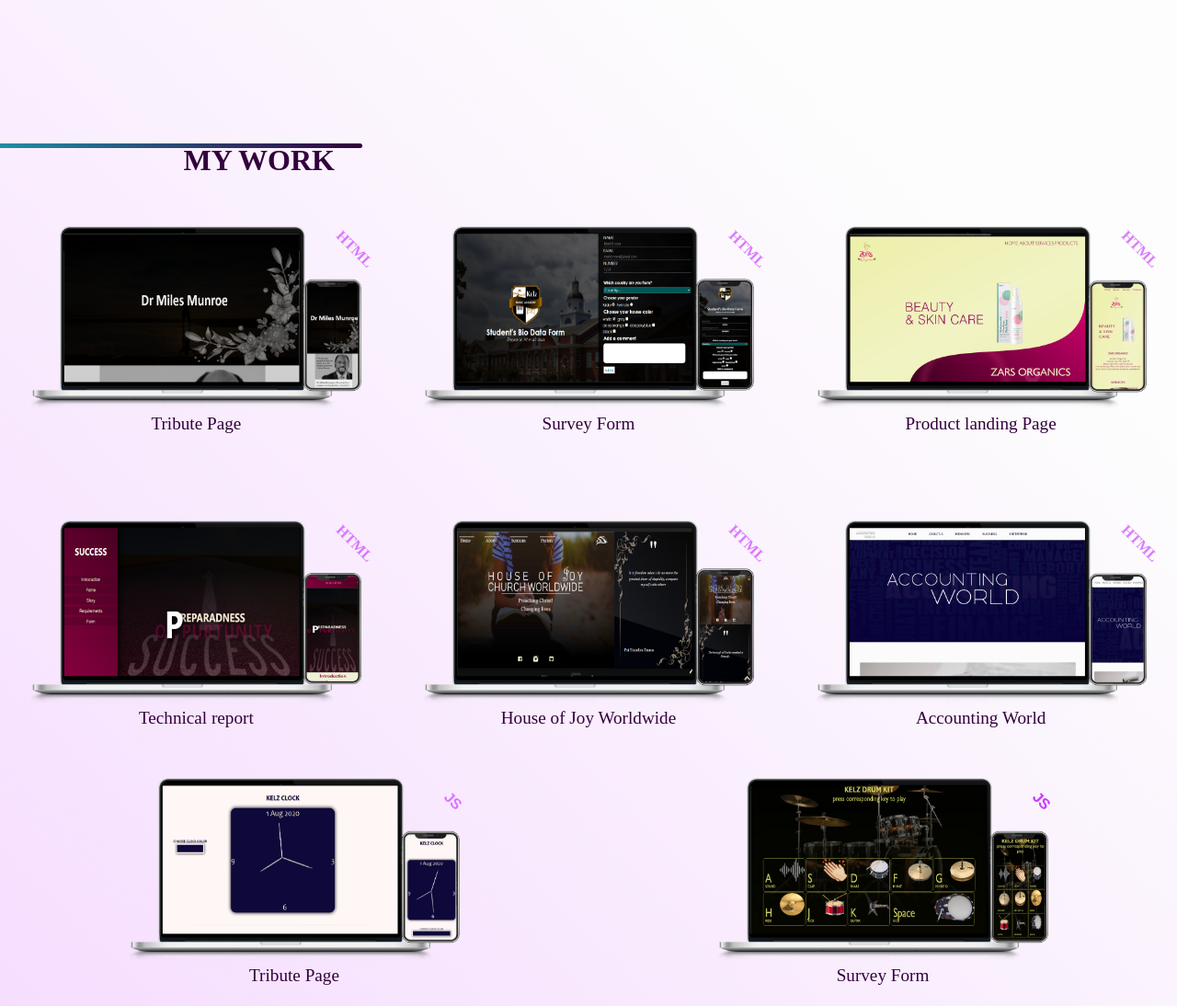
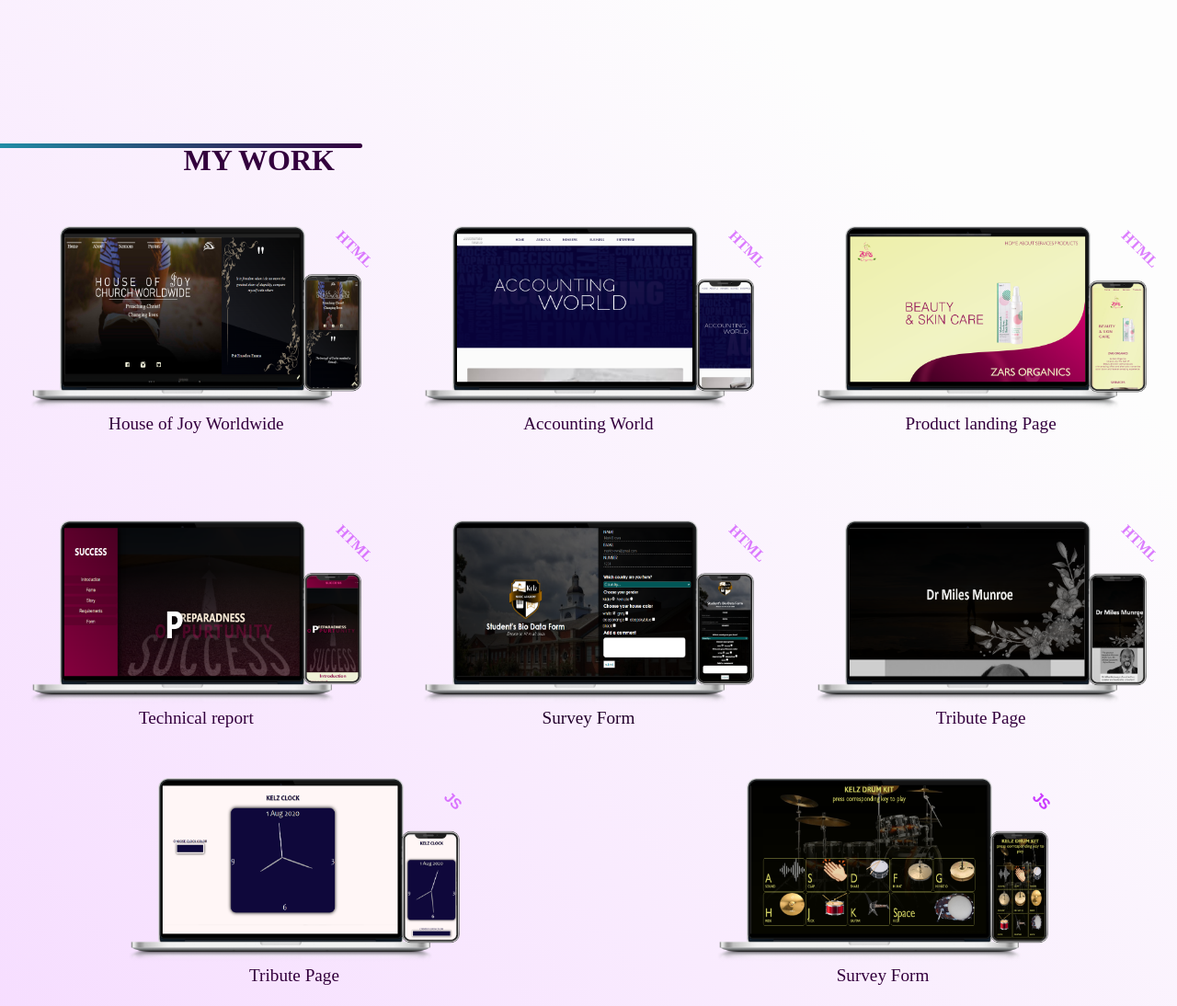
Before and after one commit to Vickel77/myportfolio, a plain HTML site: page index.html in a window 1280 px wide. Shown: the part 1700-2794 px from the top of the page at 92% size. Drawn offline with Linux system fonts and the light colour scheme; a web font is replaced by a local one.

Commit message:
Add files via upload

```diff
--- a/index.html
+++ b/index.html
@@ -39,36 +39,35 @@
 				<div id="html-projects" class="slide-in"><h3>MY WORK</h3></div>
 				<div id="projects">
 					<div class="project-card slide-in">
-						<img class="project_frame" src="images/frame_1.png">
+						<img class="project_frame" src="images/frame_5.png">
 						<div class="p-skew"> HTML </div>
-						<div class="project-link"><a href="#">Tribute Page</a></div>
+						<div class="project-link"><a href="https://houseofjoyww.netlify.app" target="blank">House of Joy Worldwide</a></div>
 
+					</div>
+					<div class="project-card slide-in">
+						<img class="project_frame" src="images/frame_6.png">
+						<div class="p-skew"> HTML </div>
+						<div class="project-link"><a href="https://accountingworld.netlify.app/" target="blank">Accounting World</a></div>
+					</div>
+					<div class="project-card slide-in">
+						<img class="project_frame" src="images/frame_3.png">
+						<div class="p-skew"> HTML </div>
+						<div class="project-link"><a href="https://organicproductlandingpage.netlify.app/" target="blank">Product landing Page</a></div>
+					</div>
+					<div class="project-card slide-in">
+						<img class="project_frame" src="images/frame_4.png">
+						<div class="p-skew"> HTML </div>
+						<div class="project-link"><a href="https://successreportpage.netlify.app/" target="blank">Technical report</a></div>
 					</div>
 					<div class="project-card slide-in">
 						<img class="project_frame" src="images/frame_2.png">
 						<div class="p-skew"> HTML </div>
-						<div class="project-link"><a href="#">Survey Form</a></div>
+						<div class="project-link"><a href="https://kelsurveyform.netlify.app/"></a>Survey Form</div>
 					</div>
 					<div class="project-card slide-in">
-						<img class="project_frame" src="images/frame_3.png">
+						<img class="project_frame" src="images/frame_1.png">
 						<div class="p-skew"> HTML </div>
-						<div class="project-link"><a href="#">Product landing Page</a></div>
-					</div>
-					<div class="project-card slide-in">
-						<img class="project_frame" src="images/frame_4.png">
-						<div class="p-skew"> HTML </div>
-						<div class="project-link"><a href="#">Technical report</a></div>
-
-					</div>
-					<div class="project-card slide-in">
-						<img class="project_frame" src="images/frame_5.png">
-						<div class="p-skew"> HTML </div>
-						<div class="project-link"><a href="#">House of Joy Worldwide</a></div>
-					</div>
-					<div class="project-card slide-in">
-						<img class="project_frame" src="images/frame_6.png">
-						<div class="p-skew"> HTML </div>
-						<div class="project-link"><a href="#">Accounting World</a></div>
+						<div class="project-link"><a href="https://milesmunroetributepage.netlify.app/" target="blank">Tribute Page</a></div>
 					</div>
 				</div>
 
```
